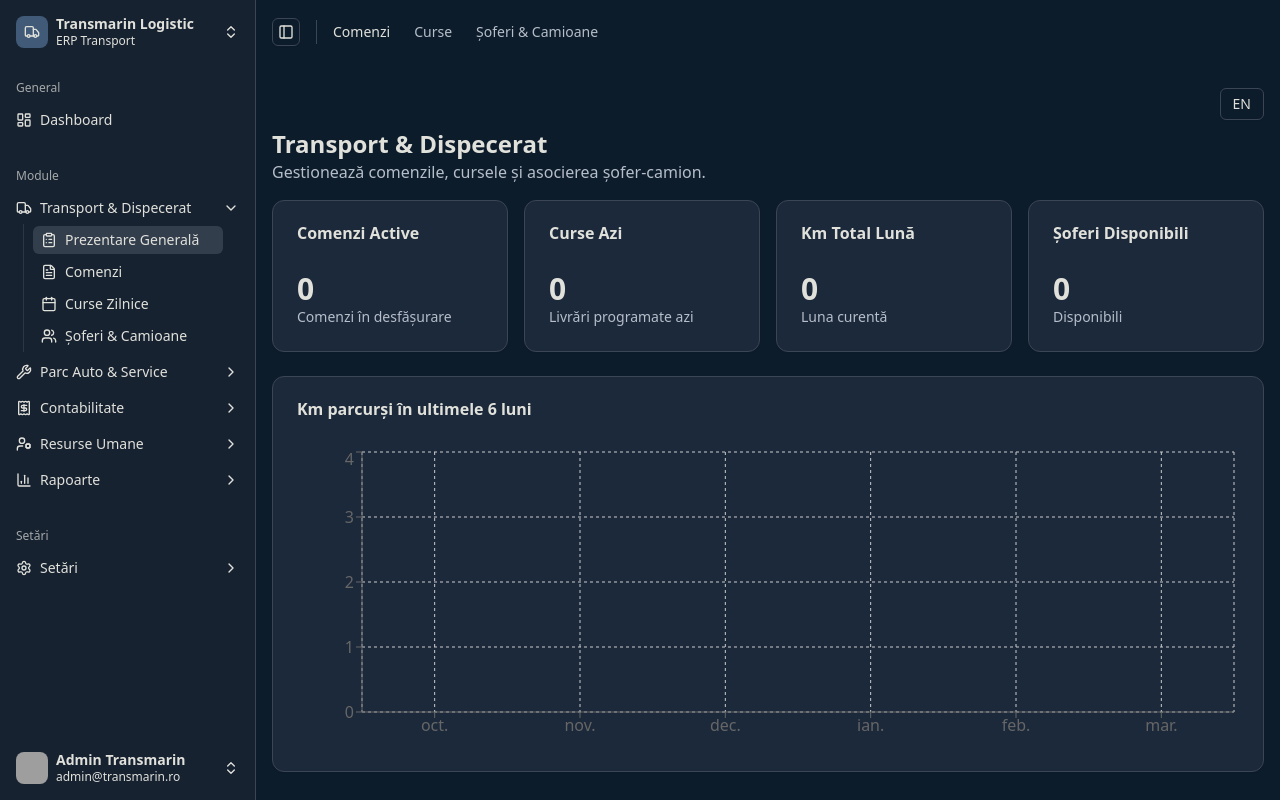
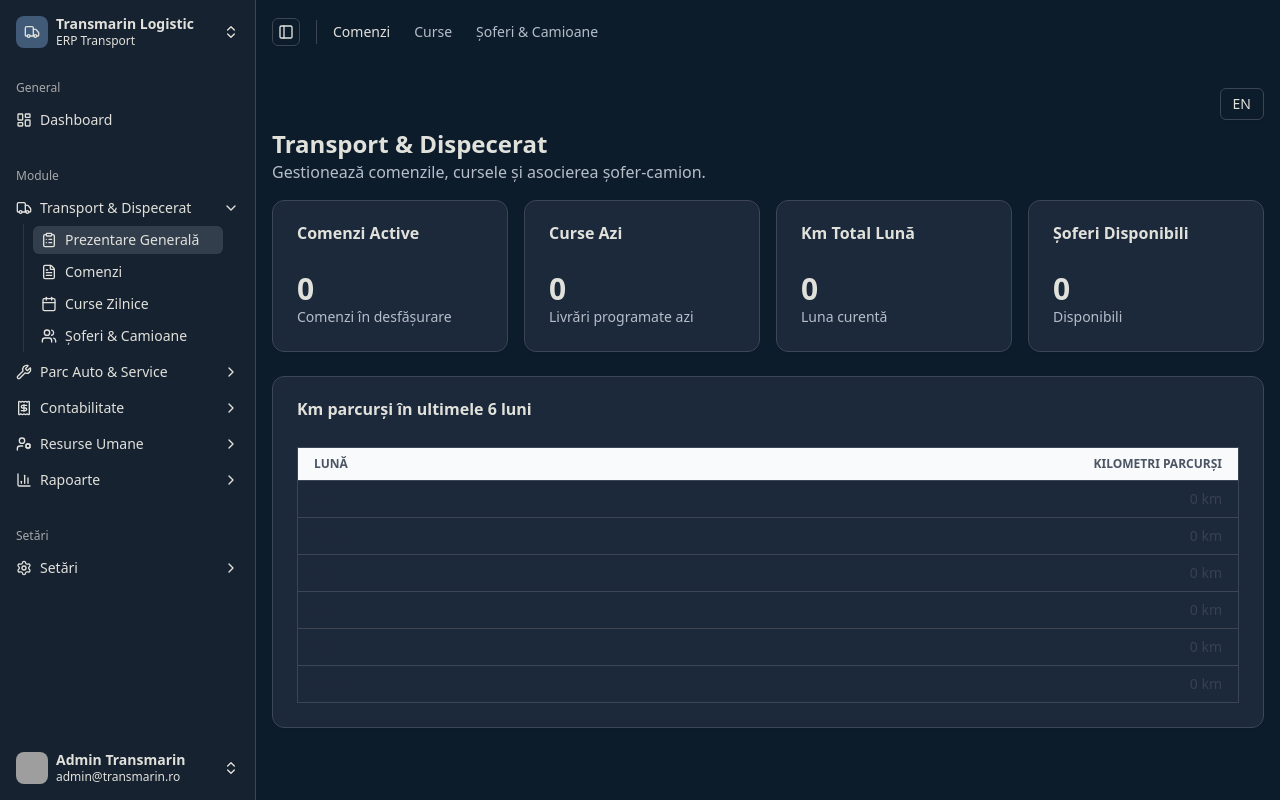
Before and after one commit to florinbadea046/Transmarin-Logistic, a React (Vite) app: page /transport in a window 1280 px wide. Built offline with nearby package versions, Linux system fonts and the light colour scheme; sample sign-in values are in the browser's storage; grey boxes are pictures that could not be loaded.

Commit message:
refactor

```diff
--- a/src/modules/transport/index.tsx
+++ b/src/modules/transport/index.tsx
@@ -291,20 +291,47 @@ export default function TransportPage() {
           </Card>
         </div>
 
-        <Card className="mt-6">
-          <CardHeader><CardTitle>{language === "ro" ? "Km parcurși în ultimele 6 luni" : "Km driven in last 6 months"}</CardTitle></CardHeader>
-          <CardContent style={{ height: 300 }}>
-            <ResponsiveContainer width="100%" height="100%">
-              <BarChart data={chartData}>
-                <CartesianGrid strokeDasharray="3 3" />
-                <XAxis dataKey="label" />
-                <YAxis />
-                <Tooltip />
-                <Bar dataKey="km" fill="#3b82f6" radius={[5, 5, 0, 0]} />
-              </BarChart>
-            </ResponsiveContainer>
-          </CardContent>
-        </Card>
+        {/* === Km parcurși în ultimele 6 luni === */}
+          <Card className="mt-6">
+            <CardHeader>
+              <CardTitle>
+                {language === "ro"
+                  ? "Km parcurși în ultimele 6 luni"
+                  : "Distance traveled in the last 6 months"}
+              </CardTitle>
+            </CardHeader>
+            <CardContent>
+              <div className="overflow-x-auto">
+                <table className="min-w-full table-auto border rounded-md text-sm">
+                  <thead className="bg-gray-50">
+                    <tr>
+                      <th className="text-left px-4 py-2 font-semibold text-gray-600 uppercase text-xs">
+                        {language === "ro" ? "Lună" : "Month"}
+                      </th>
+                      <th className="text-right px-4 py-2 font-semibold text-gray-600 uppercase text-xs">
+                        {language === "ro" ? "Kilometri Parcurși" : "Distance (km)"}
+                      </th>
+                    </tr>
+                  </thead>
+                  <tbody>
+                    {chartData.map((item) => (
+                      <tr
+                        key={item.key}
+                        className="border-t hover:bg-gray-50 transition-colors"
+                      >
+                        <td className="px-4 py-2 text-gray-800">
+                          {item.label.charAt(0).toUpperCase() + item.label.slice(1)}
+                        </td>
+                        <td className="px-4 py-2 text-right text-gray-700">
+                          {item.km.toLocaleString(language)} km
+                        </td>
+                      </tr>
+                    ))}
+                  </tbody>
+                </table>
+              </div>
+            </CardContent>
+          </Card>
       </Main>
     </>
   );
```
